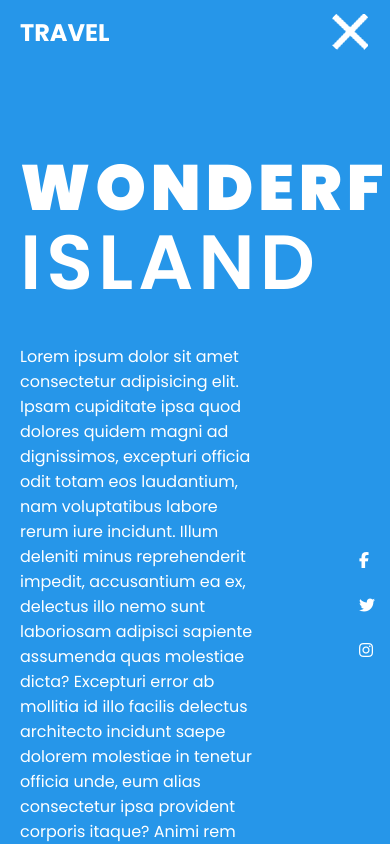
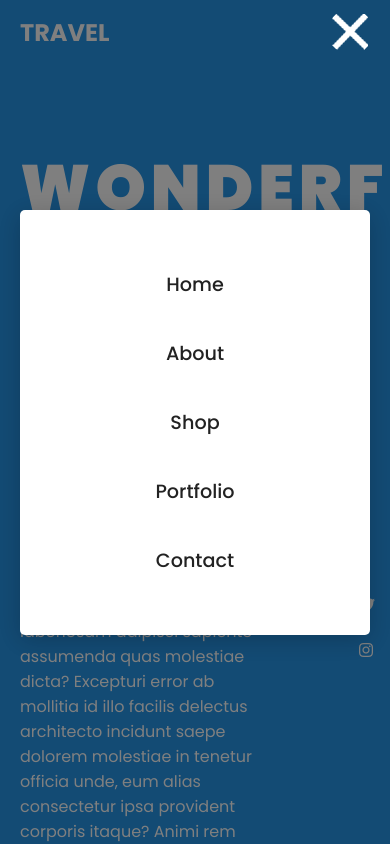
Before and after one commit to TapasSingha/Tutorials, a plain HTML site: page Responsive_background_video_slider/index.html in a window 390 px wide. Both pictures are taken after a click on the element 350 px from the left and 32 px from the top of the page. Shown: the top 844 px of the page. Drawn offline with Linux system fonts and the light colour scheme.

Commit message:
Made navigation-items visible

```diff
--- a/Responsive_background_video_slider/css/style.css
+++ b/Responsive_background_video_slider/css/style.css
@@ -126,6 +126,44 @@ section{
   header .navigation{
     display:none;
   }
+  header .navigation.active{
+    position:fixed;
+    top:0;
+    left:0;
+    /*For this to be successful, it needs to be top:0, left:0. Otherwise it stays on the top of the viewport despite having flex properties*/
+    width:100%;
+    height:100vh;
+    display:flex;
+    place-content:center;
+    place-items:center;
+    background:rgb(1, 1, 1, 0.5);
+  }
+
+element {
+
+}
+header .navigation .navigation-items a {
+    color: #222;
+    font-size: 1.2em;
+    margin: 20px;
+}
+header .navigation .navigation-items a:before{
+  background:#222;
+  height:5px;
+}
+header .navigation .navigation-items{
+  background:#fff;
+  width:600px;
+  max-width:600px;
+  margin:20px;
+  padding:40px;
+  display:flex;
+  flex-direction:column;
+  place-items:center;
+  border-radius:5px;
+  box-shadow: 0 5px 25px rgb(1 1 1 /20%);
+}
+
   .menu-btn{
     background-size:30px;
     background: url(../img/menu.png)no-repeat;
```
